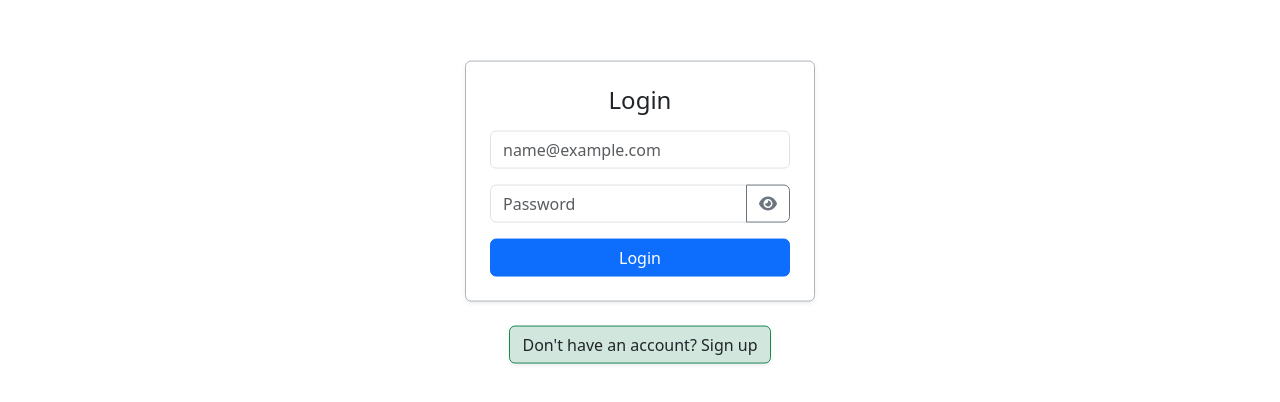
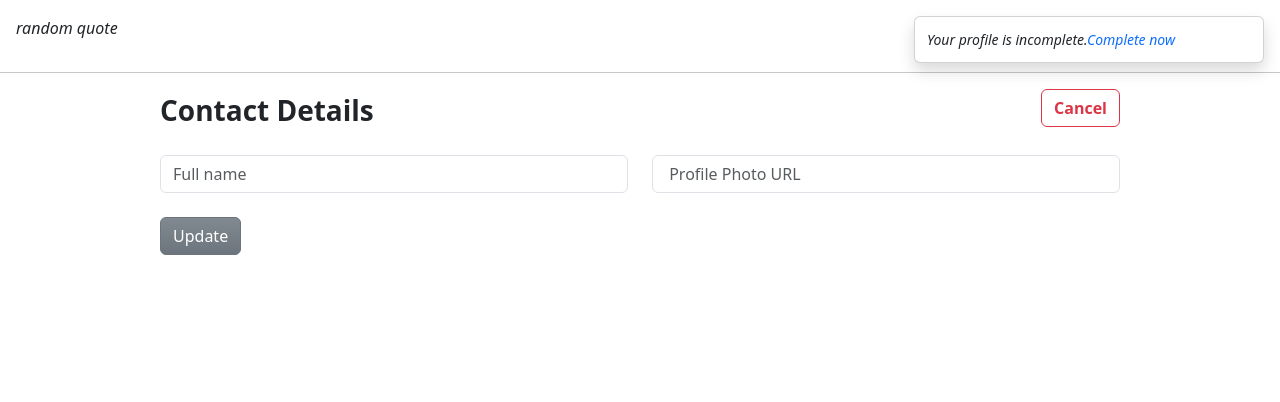
Before and after one commit to venukommineni615/Expense-tracker-with-react, a React (Create React App) app: page /addprofile in a window 1280 px wide. Shown: the top 402 px of the page. Built offline with nearby package versions, Linux system fonts and the light colour scheme.

Commit message:
implemented profile page

```diff
--- a/src/App.js
+++ b/src/App.js
@@ -1,13 +1,19 @@
 import './App.css';
 import Signup from './components/Signup';
 import Login from './components/Login'
-
+import Home from './components/Home';
+import { createBrowserRouter, RouterProvider } from 'react-router-dom';
+import AddProfile from './components/AddProfile';
+const router=createBrowserRouter([
+  {path:'/',element:<Home></Home>},
+  {path:'/login',element:<Login></Login>},
+  {path:'/signup',element:<Signup></Signup>},
+  {path:'/addprofile',element:<AddProfile></AddProfile>}
+])
 function App() {
   return (
-  <div>
-    {/* <Signup></Signup> */}
-    <Login></Login>
-  </div>
+
+  <RouterProvider router={router}></RouterProvider>
 
   );
 }
--- /dev/null
+++ b/src/components/AddProfile.js
@@ -0,0 +1,70 @@
+import React, { useInsertionEffect, useRef } from "react";
+import Col from "react-bootstrap/Col";
+import Form from "react-bootstrap/Form";
+import Row from "react-bootstrap/Row";
+import { Button } from "react-bootstrap";
+import ToastContainer from 'react-bootstrap/ToastContainer'
+import Toast from 'react-bootstrap/Toast';
+import { Link } from "react-router-dom";
+const AddProfile = () => {
+    const displayName=useRef('')
+    const photoUrl=useRef('')
+    const updateProfile=async(event)=>{
+        event.preventDefault()
+        try{const res=await fetch(`https://identitytoolkit.googleapis.com/v1/accounts:update?key=[API_KEY]`,{
+            method:'POST',
+            body:JSON.stringify({
+                idToken:localStorage.getItem('token'),
+                displayName:displayName.current.value,
+                photoUrl:photoUrl.current.value,
+                deleteAttribute:['deleteProfile'],
+                returnSecureToken:true,
+
+            }),
+            headers:{
+                'Content-Type':'application/json'
+            }
+        })
+        if(!res.ok){
+            throw new Error('something is wrong on client side')
+        }
+        const data=await res.json()
+        console.log('data from profile',data)}catch(error){
+            console.log('error',error)
+        }
+    }
+  return (
+    <>
+     <div className='p-3 fst-italic'>random quote</div>
+                <ToastContainer
+          className="p-3"
+          position={'top-end'}
+          style={{ zIndex: 1 }}
+        >
+    <Toast>
+            <Toast.Body className='fst-italic'>Your profile is incomplete.<Link className='text-decoration-none' to='/addprofile'>Complete now</Link></Toast.Body>
+          </Toast>
+        </ToastContainer>
+    <hr/>
+    <Form className="w-75 mx-auto" onSubmit={updateProfile}>
+      <Row className="d-flex justify-content-between mb-4">
+        <Col md={4} className="d-inline fs-3 fw-bold ">Contact Details</Col>
+        <Col md={2} className="text-end"><Button className="border border-danger rounded bg-white text-danger fw-semibold" >Cancel</Button></Col>
+      </Row>
+      <Row className="mb-4">
+        <Col>
+          <Form.Control ref={displayName} placeholder="Full name" />
+        </Col>
+        <Col>
+          <Form.Control ref={photoUrl} placeholder=" Profile Photo URL" type="url"/>
+        </Col>
+      </Row>
+      <Row className="mb-4" >
+       <Col md={2}><Button type="submit" className="border-secondary bg-secondary bg-gradient" >Update</Button></Col>
+      </Row>
+    </Form>
+    </>
+  );
+};
+
+export default AddProfile;
--- /dev/null
+++ b/src/components/Home.js
@@ -0,0 +1,23 @@
+import React from 'react'
+import Toast from 'react-bootstrap/Toast';
+import ToastContainer from 'react-bootstrap/ToastContainer';
+import { Link } from 'react-router-dom';
+const Home = () => {
+  return (
+    <>
+                <div className='p-3 fst-italic'>welcome to expense tracker!!!</div>
+                <ToastContainer
+          className="p-3"
+          position={'top-end'}
+          style={{ zIndex: 1 }}
+        >
+    <Toast>
+            <Toast.Body className='fst-italic'>Your profile is incomplete.<Link className='text-decoration-none' to='/addprofile'>Complete now</Link></Toast.Body>
+          </Toast>
+        </ToastContainer>
+    <hr/>
+    </>
+  )
+}
+
+export default Home
--- a/src/components/Login.js
+++ b/src/components/Login.js
@@ -7,8 +7,10 @@ import InputGroup from 'react-bootstrap/InputGroup';
 import FormControl from 'react-bootstrap/FormControl';
 import { FontAwesomeIcon } from '@fortawesome/react-fontawesome';
 import { faEye, faEyeSlash } from '@fortawesome/free-solid-svg-icons';
+import { useNavigate } from "react-router-dom";
 
 const Login = () => {
+  const navigate=useNavigate()
   const email = useRef("");
   const password = useRef("");
   const [showPassword, setShowPassword] = useState(false);
@@ -36,9 +38,11 @@ const Login = () => {
       if (!res.ok) {
         throw new Error(res.error);
       } else {
+        localStorage.setItem('token',JSON.stringify(data.idToken))
         email.current.value=''
         password.current.value=''
         console.log("You have successfully logged in", data);
+        navigate('/')
       }
     } catch (error) {
       alert(error);
@@ -85,9 +89,12 @@ const Login = () => {
         </Button>
         {/* <Link to='/forgot-password'>Forgot Password?</Link> */}
       </Form>
-      <Button className="mx-auto shadow-sm bg-success-subtle border-1 border-success text-dark">
-        Don't have an account? Sign up
-      </Button>
+      <p className=" p-2 rounded mx-auto shadow-sm bg-success-subtle border border-1 border-success text-dark">
+      Don't have an account?
+      <Link to={'/signup'} >
+        Sign up
+      </Link>
+      </p>
     </div>
   );
 };
```
